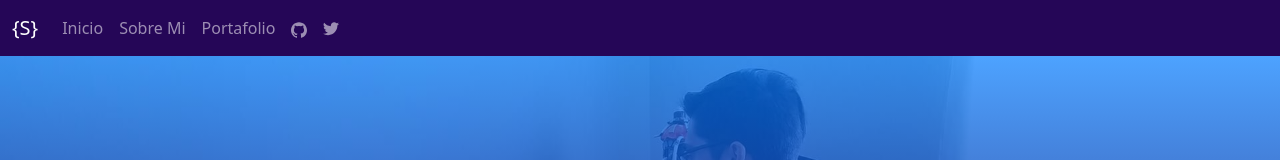
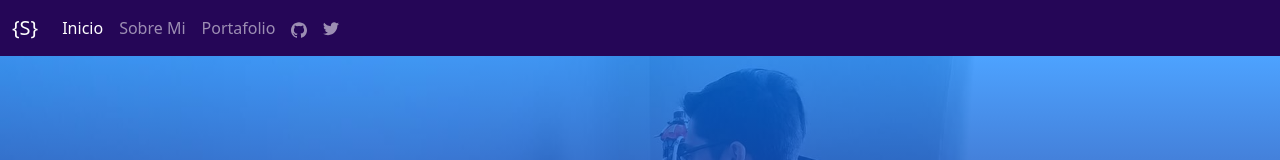
Before and after one commit to sergioazoc/sergioazoc, a Nuxt app: page / in a window 1280 px wide. Shown: the top 160 px of the page. Built offline with nearby package versions, Linux system fonts and the light colour scheme.

Commit message:
fix active menu

```diff
--- a/layouts/default.vue
+++ b/layouts/default.vue
@@ -120,6 +120,12 @@ $body-bg: #250657;
     width: 130px;
   }
 }
+.nav-link.nuxt-link-exact-active.nuxt-link-active{
+  color: #ffffff;
+}
+.navbar-dark .navbar-nav .nav-link:hover, .navbar-dark .navbar-nav .nav-link:focus{
+  color: #ffffff;
+}
 @media (max-width: 575.98px){
   .header__img{
     margin-top: 30px;
--- a/package.json
+++ b/package.json
@@ -16,7 +16,6 @@
     "bootstrap": "^5.0.0-alpha1",
     "node-sass": "^4.14.1",
     "nuxt": "^2.13.0",
-    "popper.js": "^1.16.1",
     "sass-loader": "^8.0.2"
   },
   "devDependencies": {
```
Also changed, not shown: 1 other file (tests, documents, lock files or other folders).
